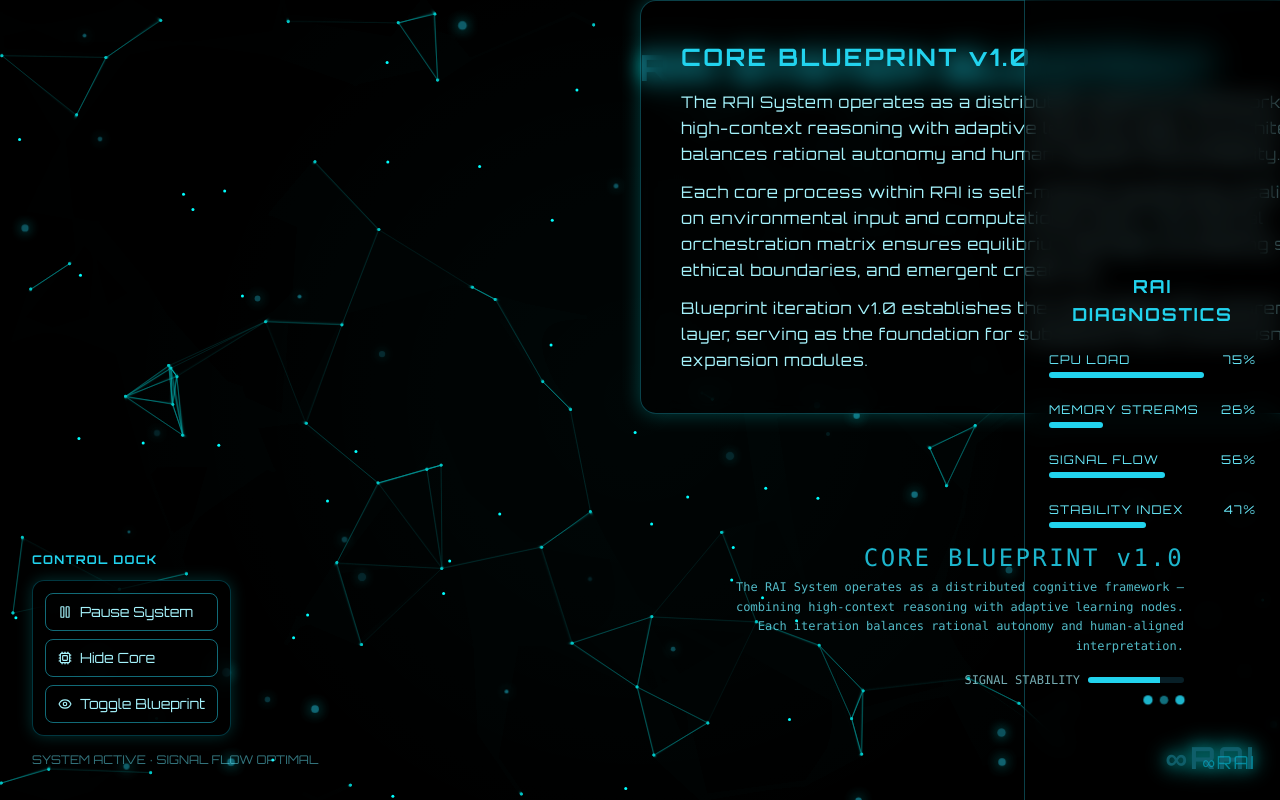
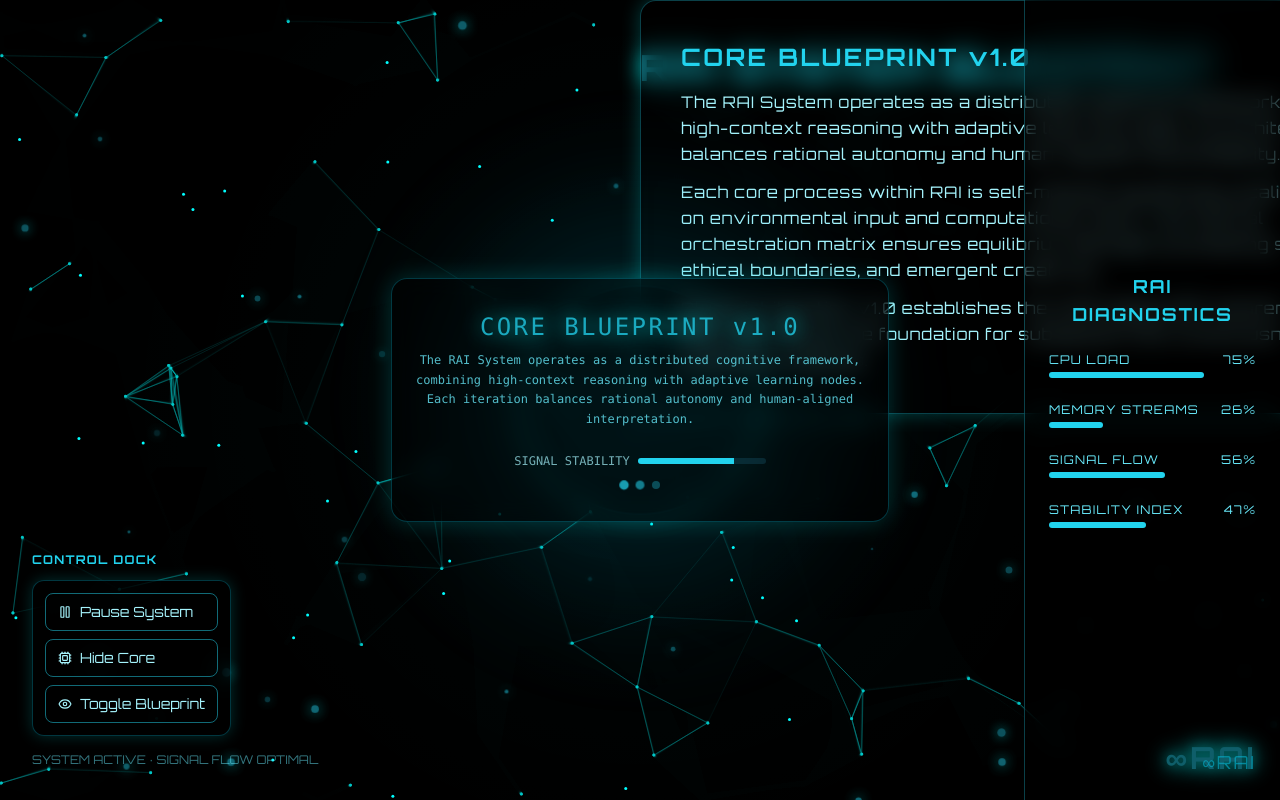
Before and after one commit to RazVany1/raiai.systems, a Next.js app: page /blueprint in a window 1280 px wide. Built offline with nearby package versions, Linux system fonts and the light colour scheme.

Commit message:
Update IntelligenceCore.tsx

```diff
--- a/components/IntelligenceCore.tsx
+++ b/components/IntelligenceCore.tsx
@@ -13,35 +13,61 @@ export default function IntelligenceCore() {
   }, []);
 
   return (
-    <div className="absolute bottom-24 right-24 z-40 text-cyan-400 font-mono select-none">
+    <div className="absolute inset-0 flex items-center justify-center z-[9999] select-none">
+      {/* --- Efect de undă energetică în fundal --- */}
       <motion.div
-        className="relative flex flex-col items-end"
-        initial={{ opacity: 0, y: 20 }}
+        className="absolute w-[340px] h-[340px] rounded-full bg-cyan-500/20 blur-3xl"
+        animate={{
+          scale: [1, 1.15, 1],
+          opacity: [0.5, 0.8, 0.5],
+        }}
+        transition={{
+          duration: 4,
+          repeat: Infinity,
+        }}
+      />
+      <motion.div
+        className="absolute w-[220px] h-[220px] rounded-full border border-cyan-400/40 shadow-[0_0_30px_#00FFFF50]"
+        animate={{
+          scale: [1, 1.25, 1],
+          opacity: [0.7, 1, 0.7],
+        }}
+        transition={{
+          duration: 3,
+          repeat: Infinity,
+        }}
+      />
+
+      {/* --- Blocul central cu text --- */}
+      <motion.div
+        className="relative flex flex-col items-center text-center text-cyan-400 font-mono px-6 py-8 bg-black/40 backdrop-blur-md border border-cyan-500/30 rounded-2xl shadow-[0_0_25px_#00FFFF30]"
+        initial={{ opacity: 0, y: 30 }}
         animate={{ opacity: 1, y: 0 }}
         transition={{ duration: 2 }}
       >
         <motion.h2
-          className="text-2xl tracking-widest mb-1"
-          animate={{ opacity: [0.8, 1, 0.8] }}
+          className="text-2xl tracking-widest mb-2 drop-shadow-[0_0_10px_#00FFFF]"
+          animate={{ opacity: [0.7, 1, 0.7] }}
           transition={{ repeat: Infinity, duration: 5 }}
         >
           CORE BLUEPRINT v1.0
         </motion.h2>
 
         <motion.p
-          className="text-xs max-w-md text-right leading-relaxed text-cyan-300/80"
+          className="text-xs max-w-md text-cyan-300/80 leading-relaxed mb-4"
           initial={{ opacity: 0 }}
           animate={{ opacity: 1 }}
-          transition={{ delay: 1.2, duration: 2 }}
+          transition={{ delay: 1, duration: 2 }}
         >
-          The RAI System operates as a distributed cognitive framework — combining
-          high-context reasoning with adaptive learning nodes. Each iteration balances
-          rational autonomy and human-aligned interpretation.
+          The RAI System operates as a distributed cognitive framework, combining
+          high-context reasoning with adaptive learning nodes. Each iteration
+          balances rational autonomy and human-aligned interpretation.
         </motion.p>
 
-        <div className="mt-4 flex items-center gap-2">
+        {/* --- Bara de semnal --- */}
+        <div className="mt-2 flex items-center gap-2">
           <span className="text-xs text-cyan-200/70">SIGNAL STABILITY</span>
-          <div className="w-24 h-[6px] bg-cyan-900/40 rounded-full overflow-hidden">
+          <div className="w-32 h-[6px] bg-cyan-900/40 rounded-full overflow-hidden">
             <motion.div
               className="h-full bg-cyan-400"
               animate={{ width: `${signal * 100}%` }}
@@ -50,19 +76,20 @@ export default function IntelligenceCore() {
           </div>
         </div>
 
-        <div className="flex gap-2 mt-2">
+        {/* --- Indicatori pulsanti --- */}
+        <div className="flex gap-2 mt-3">
           {[...Array(3)].map((_, i) => (
             <motion.div
               key={i}
               className="w-2 h-2 bg-cyan-400 rounded-full"
               animate={{
                 opacity: [0.3, 1, 0.3],
-                scale: [1, 1.2, 1],
+                scale: [1, 1.3, 1],
               }}
               transition={{
                 repeat: Infinity,
-                duration: 1.2 + i * 0.5,
-                delay: i * 0.2,
+                duration: 1.3 + i * 0.6,
+                delay: i * 0.3,
               }}
             />
           ))}
```
